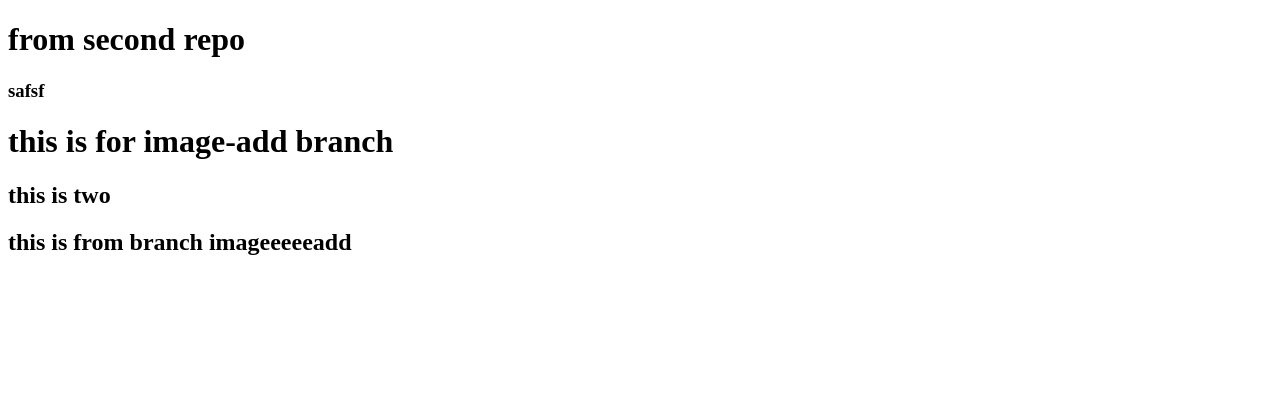
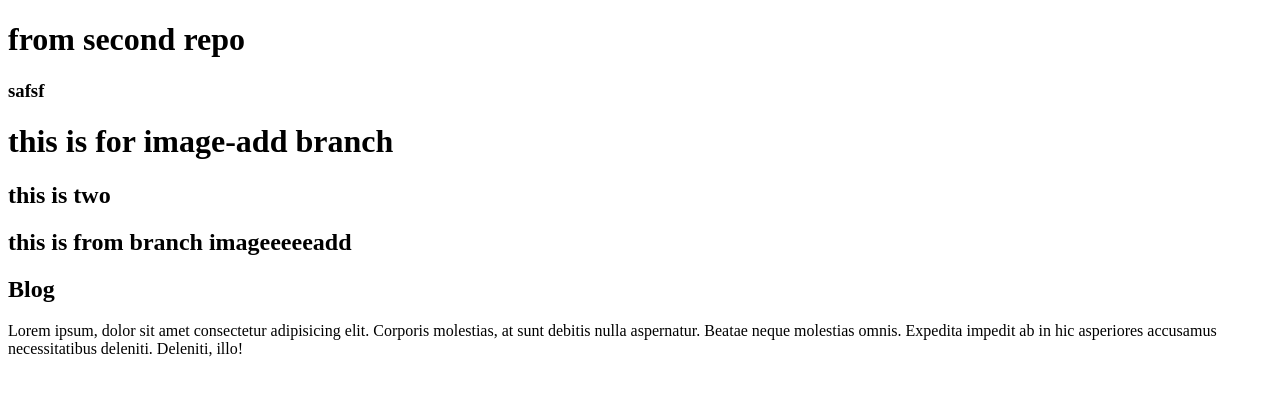
Before and after one commit to AbuSuraj/second-repo, a plain HTML site: page index.html in a window 1280 px wide. Drawn offline with Linux system fonts and the light colour scheme.

Commit message:
blog added

```diff
--- a/index.html
+++ b/index.html
@@ -12,5 +12,9 @@
     <h1>this is for image-add branch</h1>
     <h2>this is two</h2>
     <h2>this is from branch imageeeeeadd</h2>
+   <div>
+    <h2>Blog</h2>
+    <p>Lorem ipsum, dolor sit amet consectetur adipisicing elit. Corporis molestias, at sunt debitis nulla aspernatur. Beatae neque molestias omnis. Expedita impedit ab in hic asperiores accusamus necessitatibus deleniti. Deleniti, illo!</p>
+   </div>
 </body>
 </html>
```
